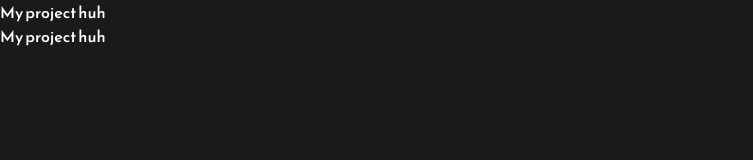
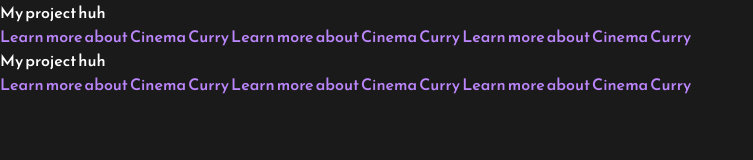
Before and after one commit to tech-moh-logy/Cinema-Curry, a plain HTML site: page template.html in a window 1280 px wide. Shown: the whole page, without its empty margins (0-753 px from the left). Drawn offline with Linux system fonts and the light colour scheme; a web font is replaced by a local one.

Commit message:
Update template.html

```diff
--- a/template.html
+++ b/template.html
@@ -30,6 +30,10 @@
         </div>
     </div>
 
+    <a href="template.html">Learn more about Cinema Curry</a>
+            <a href="index.html">Learn more about Cinema Curry</a>
+            <a href="company.about.html">Learn more about Cinema Curry</a>
+
     <script src="index.js" type="module"></script>
 </body>
 </html>
```
